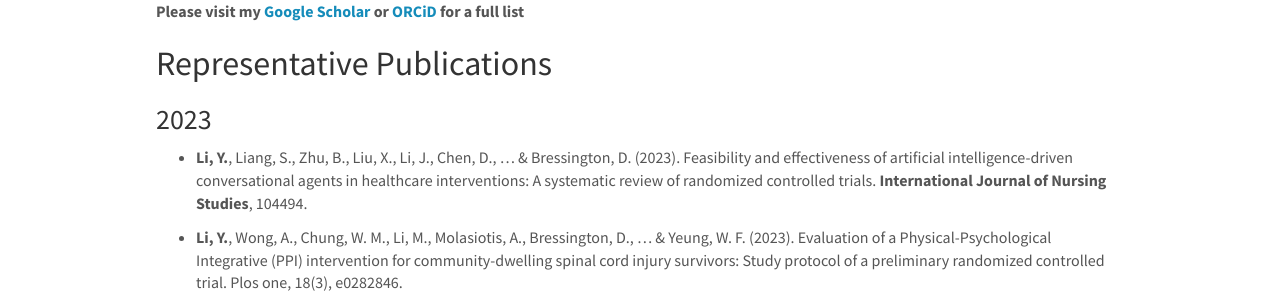
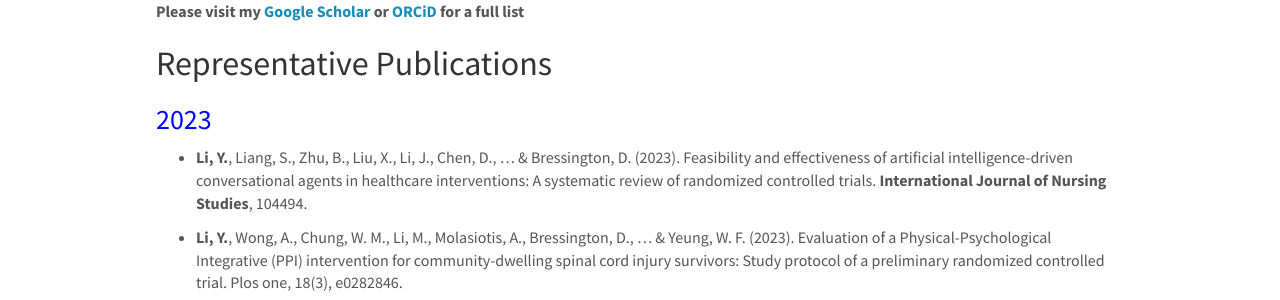
Before and after one commit to polyuly/polyuly.github.io, a Jekyll site: the page built from _pages/publications.md, in a window 1280 px wide. Shown: the part 148-448 px from the top of the page. Built offline with Jekyll 4.4.1, drawn with Linux system fonts in a browser that asks for light colours; nearby versions of some CDN libraries.

Commit message:
Update publications.md

```diff
--- a/_pages/publications.md
+++ b/_pages/publications.md
@@ -11,7 +11,7 @@ permalink: /publications/
 
 ## Representative Publications
 
-### 2023
+### <font color="blue"> 2023 </font>
 
 * **Li, Y.**, Liang, S., Zhu, B., Liu, X., Li, J., Chen, D., ... & Bressington, D. (2023). Feasibility and effectiveness of artificial intelligence-driven conversational agents in healthcare interventions: A systematic review of randomized controlled trials. **International Journal of Nursing Studies**, 104494.
 
```
